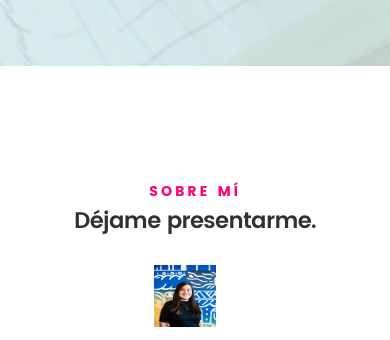
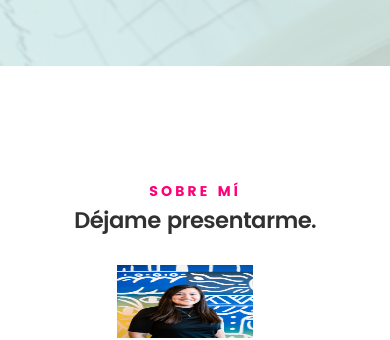
Before and after one commit to dianalopz/dianalopz.github.io, a plain HTML site: page index.html in a window 390 px wide. Shown: the part 778-1118 px from the top of the page. Drawn offline with Linux system fonts and the light colour scheme; files whose address does not match are found by name.

Commit message:
img responsive

```diff
--- a/css/main.css
+++ b/css/main.css
@@ -1605,8 +1605,7 @@ header .logo a {
 		margin-top: 3rem;
 	}
 	.intro-info img {
-		height: 6.6rem;
-		width: 6.6rem;
+		width: 40%;
 		float: none;
 		display: inline-block;
 	}
```
